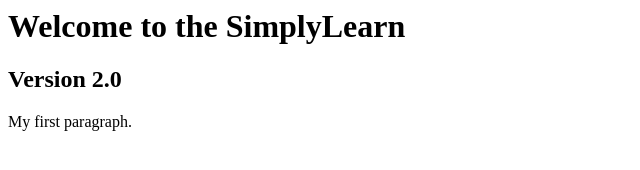
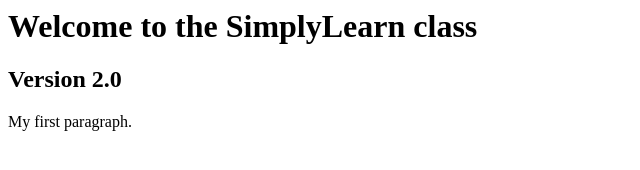
Before and after one commit to darcotech/lms-git, a plain HTML site: page index.html in a window 1280 px wide. Shown: the whole page, without its empty margins (0-640 px from the left). Drawn offline with Linux system fonts and the light colour scheme.

Commit message:
Update index.html

```diff
--- a/index.html
+++ b/index.html
@@ -3,7 +3,7 @@
 <html>
 <body>
 
-<h1>Welcome to the SimplyLearn</h1>
+<h1>Welcome to the SimplyLearn class</h1>
 <h2>Version 2.0</h2>
 <p>My first paragraph.</p>
 
```
